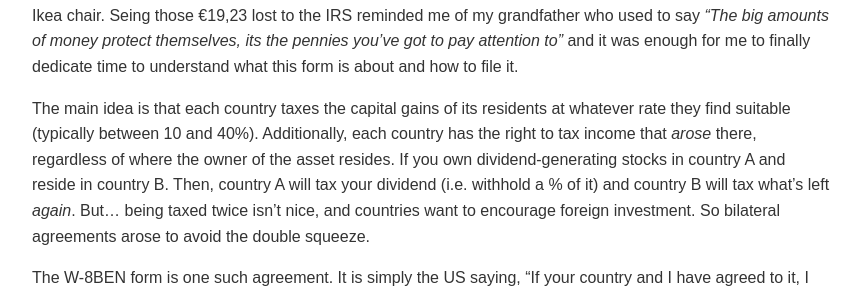
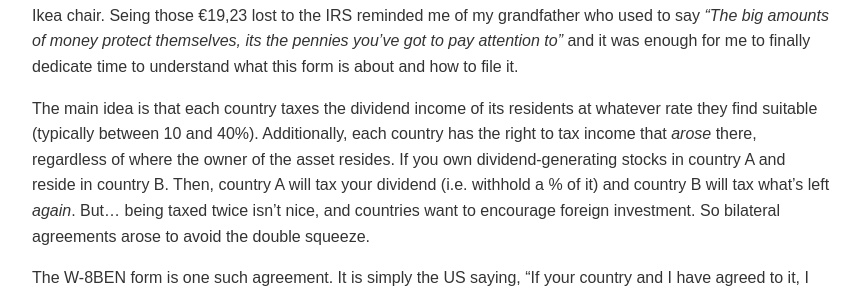
Before and after one commit to Sam1320/Sam1320.github.io, a Jekyll site: the page built from _posts/2026-05-16-its-the-pennies-what-you-gotta-pay-attention-to.md, in a window 1280 px wide. Shown: the part 217-509 px from the top of the page, without its empty margins (208-1068 px from the left). Built offline with Jekyll 4.4.1, drawn with Linux system fonts in a browser that asks for light colours.

Commit message:
fix: dividend income are not capital gains

```diff
--- a/_posts/2026-05-16-its-the-pennies-what-you-gotta-pay-attention-to.md
+++ b/_posts/2026-05-16-its-the-pennies-what-you-gotta-pay-attention-to.md
@@ -7,7 +7,7 @@ draft: true
 
 I recently filed my taxes and realized that I lost 15% of my US dividend due to double taxation. I had heard about the [W-8BEN](https://www.irs.gov/pub/irs-pdf/fw8ben.pdf) form which one can fill to request a reduction of your tax rate and thus avoid double taxation, but since 15% of my dividends is barely enough to buy a chair at Ikea —and I'm very lazy— I never bothered to fill it. I figured that it wasn't worth the overhead. However, a _hypothetical_ lost Ikea chair hurts less than an _actual_ lost Ikea chair. Seing those €19,23 lost to the IRS reminded me of my grandfather who used to say _"The big amounts of money protect themselves, its the pennies you've got to pay attention to"_ and it was enough for me to finally dedicate time to understand what this form is about and how to file it.
 
-The main idea is that each country taxes the capital gains of its residents at whatever rate they find suitable (typically between 10 and 40%). Additionally, each country has the right to tax income that _arose_ there, regardless of where the owner of the asset resides. If you own dividend-generating stocks in country A and reside in country B. Then, country A will tax your dividend (i.e. withhold a % of it) and country B will tax what's left _again_. But... being taxed twice isn't nice, and countries want to encourage foreign investment. So bilateral agreements arose to avoid the double squeeze.
+The main idea is that each country taxes the dividend income of its residents at whatever rate they find suitable (typically between 10 and 40%). Additionally, each country has the right to tax income that _arose_ there, regardless of where the owner of the asset resides. If you own dividend-generating stocks in country A and reside in country B. Then, country A will tax your dividend (i.e. withhold a % of it) and country B will tax what's left _again_. But... being taxed twice isn't nice, and countries want to encourage foreign investment. So bilateral agreements arose to avoid the double squeeze.
 
 The W-8BEN form is one such agreement. It is simply the US saying, "If your country and I have agreed to it, I can drop my tax rate a bit to avoid you being taxed more than you should".
 
```
